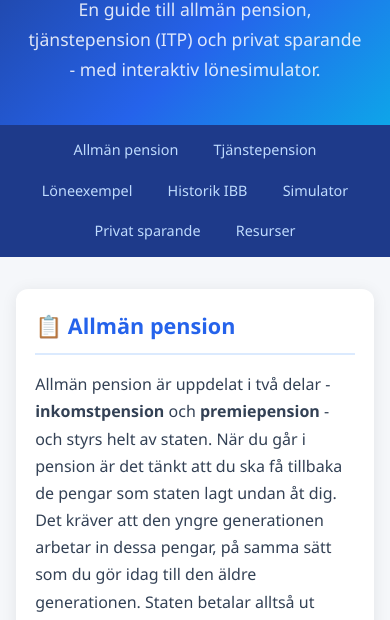
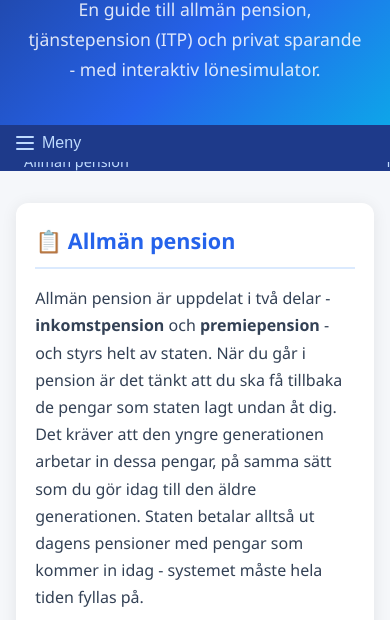
Before and after one commit to DaveTheBabe/pension, a plain HTML site: page index.html in a window 390 px wide. Shown: the part 159-779 px from the top of the page. Drawn offline with nearby package versions, Linux system fonts and the light colour scheme.

Commit message:
Add mobile navigation toggle functionality

```diff
--- a/index.html
+++ b/index.html
@@ -46,11 +46,13 @@
       top: 0;
       z-index: 100;
       background: #1e3a8a;
-      padding: .6rem 1rem;
+    }
+    .nav-inner {
       display: flex;
       gap: .5rem 1.2rem;
       flex-wrap: wrap;
       justify-content: center;
+      padding: .55rem 1rem;
     }
     nav a {
       color: #bfdbfe;
@@ -61,6 +63,44 @@
       transition: background .2s, color .2s;
     }
     nav a:hover { background: rgba(255,255,255,.15); color: #fff; }
+
+    /* hamburger – hidden on desktop */
+    .nav-toggle {
+      display: none;
+      width: 100%;
+      background: none;
+      border: none;
+      color: #bfdbfe;
+      font-size: 1rem;
+      padding: .6rem 1rem;
+      text-align: left;
+      cursor: pointer;
+      gap: .5rem;
+      align-items: center;
+    }
+    .nav-toggle svg { flex-shrink: 0; }
+
+    @media (max-width: 600px) {
+      .nav-toggle { display: flex; }
+      .nav-inner {
+        flex-direction: column;
+        align-items: flex-start;
+        padding: 0 1rem .6rem;
+        gap: .15rem;
+        /* collapsed by default */
+        max-height: 0;
+        overflow: hidden;
+        transition: max-height .25s ease;
+      }
+      .nav-inner.open {
+        max-height: 20rem;
+      }
+      nav a {
+        display: block;
+        padding: .4rem .5rem;
+        width: 100%;
+      }
+    }
 
     /* ── Main layout ─────────────────────────── */
     main {
@@ -265,13 +305,23 @@
 </header>
 
 <nav>
-  <a href="#allman">Allmän pension</a>
-  <a href="#tjanste">Tjänstepension</a>
-  <a href="#exempel">Löneexempel</a>
-  <a href="#historik">Historik IBB</a>
-  <a href="#simulator">Simulator</a>
-  <a href="#privat">Privat sparande</a>
-  <a href="#resurser">Resurser</a>
+  <button class="nav-toggle" id="nav-toggle" aria-expanded="false" aria-controls="nav-inner">
+    <svg width="18" height="18" viewBox="0 0 18 18" fill="currentColor" aria-hidden="true">
+      <rect y="2"  width="18" height="2" rx="1"/>
+      <rect y="8"  width="18" height="2" rx="1"/>
+      <rect y="14" width="18" height="2" rx="1"/>
+    </svg>
+    Meny
+  </button>
+  <div class="nav-inner" id="nav-inner">
+    <a href="#allman"   onclick="closeNav()">Allmän pension</a>
+    <a href="#tjanste"  onclick="closeNav()">Tjänstepension</a>
+    <a href="#exempel"  onclick="closeNav()">Löneexempel</a>
+    <a href="#historik" onclick="closeNav()">Historik IBB</a>
+    <a href="#simulator" onclick="closeNav()">Simulator</a>
+    <a href="#privat"   onclick="closeNav()">Privat sparande</a>
+    <a href="#resurser" onclick="closeNav()">Resurser</a>
+  </div>
 </nav>
 
 <main>
@@ -1037,6 +1087,25 @@ function updateAll() {
 
 slider.addEventListener('input', updateAll);
 updateAll(); // initial render
+
+/* ── Mobile nav toggle ───────────────────────────────────────────── */
+const navToggle = document.getElementById('nav-toggle');
+const navInner  = document.getElementById('nav-inner');
+
+navToggle.addEventListener('click', () => {
+  const open = navInner.classList.toggle('open');
+  navToggle.setAttribute('aria-expanded', open);
+  navToggle.querySelector('svg').innerHTML = open
+    ? '<line x1="2" y1="2" x2="16" y2="16" stroke="currentColor" stroke-width="2" stroke-linecap="round"/><line x1="16" y1="2" x2="2" y2="16" stroke="currentColor" stroke-width="2" stroke-linecap="round"/>'
+    : '<rect y="2" width="18" height="2" rx="1"/><rect y="8" width="18" height="2" rx="1"/><rect y="14" width="18" height="2" rx="1"/>';
+});
+
+function closeNav() {
+  navInner.classList.remove('open');
+  navToggle.setAttribute('aria-expanded', false);
+  navToggle.querySelector('svg').innerHTML =
+    '<rect y="2" width="18" height="2" rx="1"/><rect y="8" width="18" height="2" rx="1"/><rect y="14" width="18" height="2" rx="1"/>';
+}
 </script>
 </body>
 </html>
```
